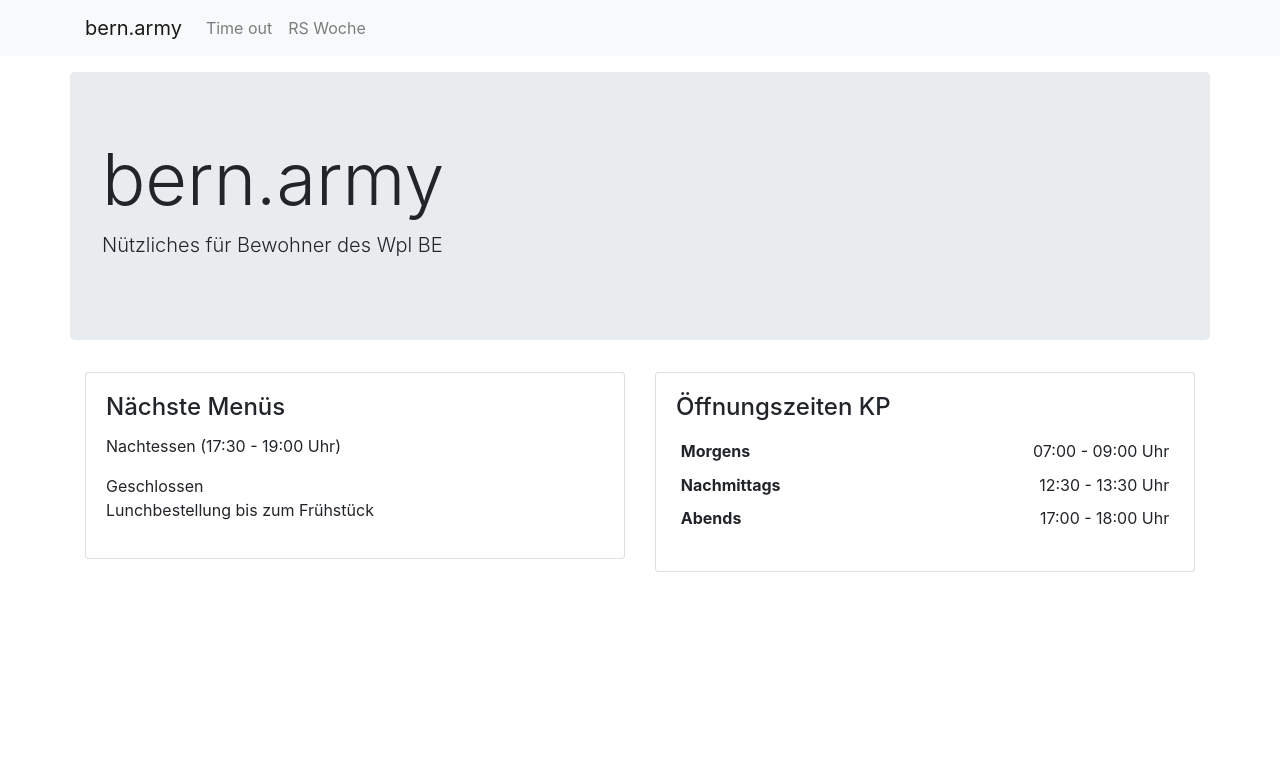
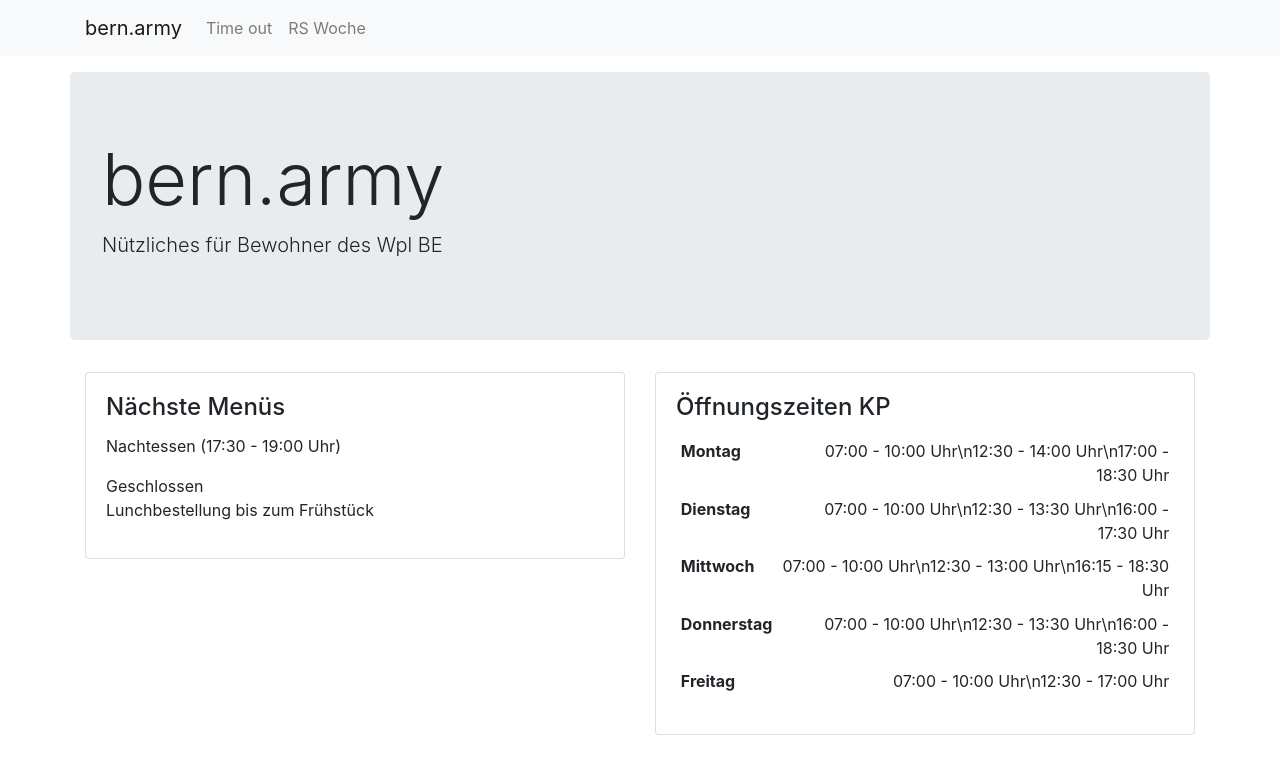
Before and after one commit to jmesserli/bern.army, a Nuxt app: page / in a window 1280 px wide. Shown: the top 774 px of the page. Built offline with nearby package versions, Linux system fonts and the light colour scheme; what vue-matomo would draw is missing.

Commit message:
Update index.vue

```diff
--- a/pages/index.vue
+++ b/pages/index.vue
@@ -40,26 +40,42 @@
               <tbody>
                 <tr>
                   <th scope="row">
-                    Morgens
+                    Montag
                   </th>
                   <td class="text-right">
-                    07:00 - 09:00 Uhr
+                    07:00 - 10:00 Uhr\n12:30 - 14:00 Uhr\n17:00 - 18:30 Uhr
                   </td>
                 </tr>
                 <tr>
                   <th scope="row">
-                    Nachmittags
+                    Dienstag
                   </th>
                   <td class="text-right">
-                    12:30 - 13:30 Uhr
+                    07:00 - 10:00 Uhr\n12:30 - 13:30 Uhr\n16:00 - 17:30 Uhr
                   </td>
                 </tr>
                 <tr>
                   <th scope="row">
-                    Abends
+                    Mittwoch
                   </th>
                   <td class="text-right">
-                    17:00 - 18:00 Uhr
+                    07:00 - 10:00 Uhr\n12:30 - 13:00 Uhr\n16:15 - 18:30 Uhr
+                  </td>
+                </tr>
+                <tr>
+                  <th scope="row">
+                    Donnerstag
+                  </th>
+                  <td class="text-right">
+                    07:00 - 10:00 Uhr\n12:30 - 13:30 Uhr\n16:00 - 18:30 Uhr
+                  </td>
+                </tr>
+                <tr>
+                  <th scope="row">
+                    Freitag
+                  </th>
+                  <td class="text-right">
+                    07:00 - 10:00 Uhr\n12:30 - 17:00 Uhr
                   </td>
                 </tr>
               </tbody>
```
